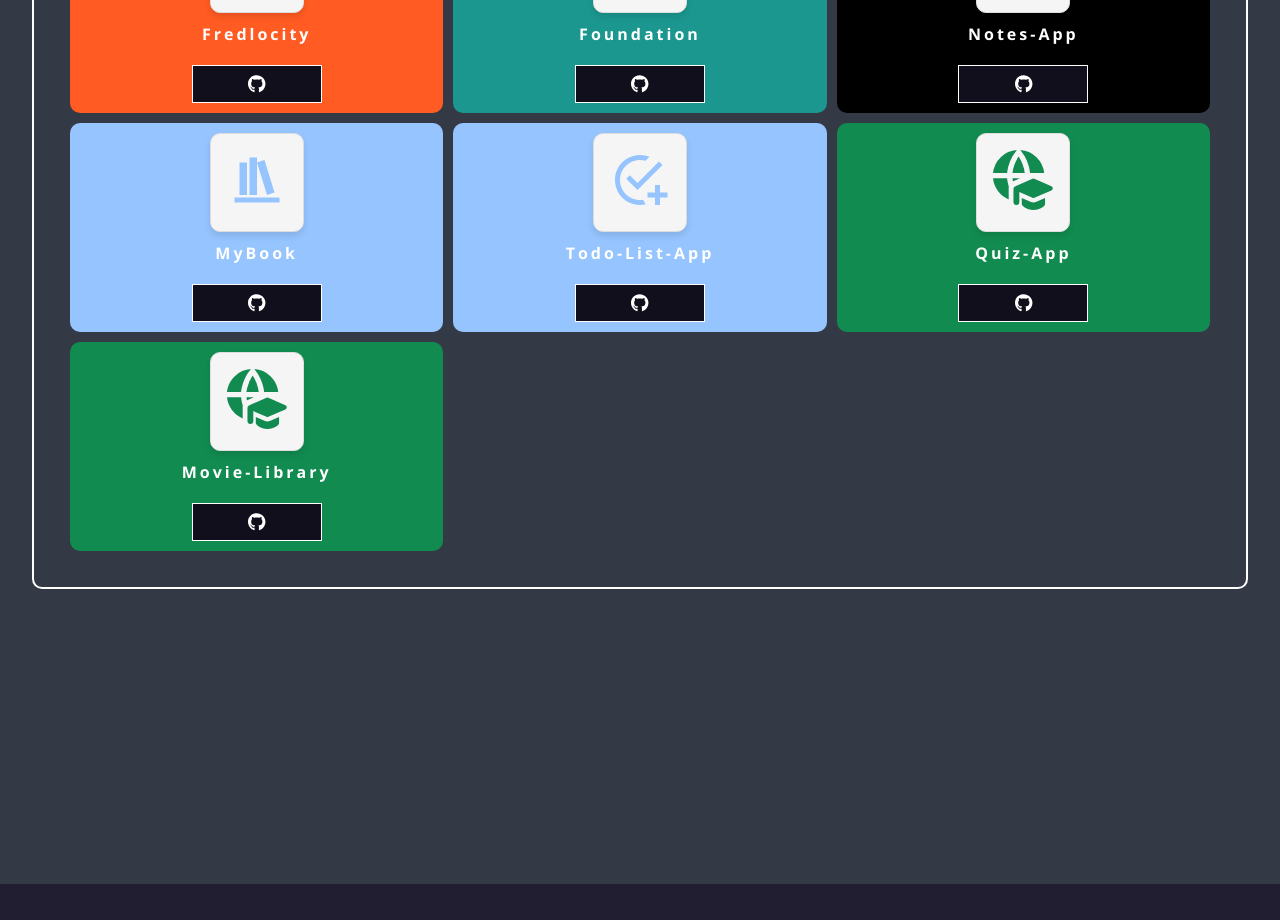
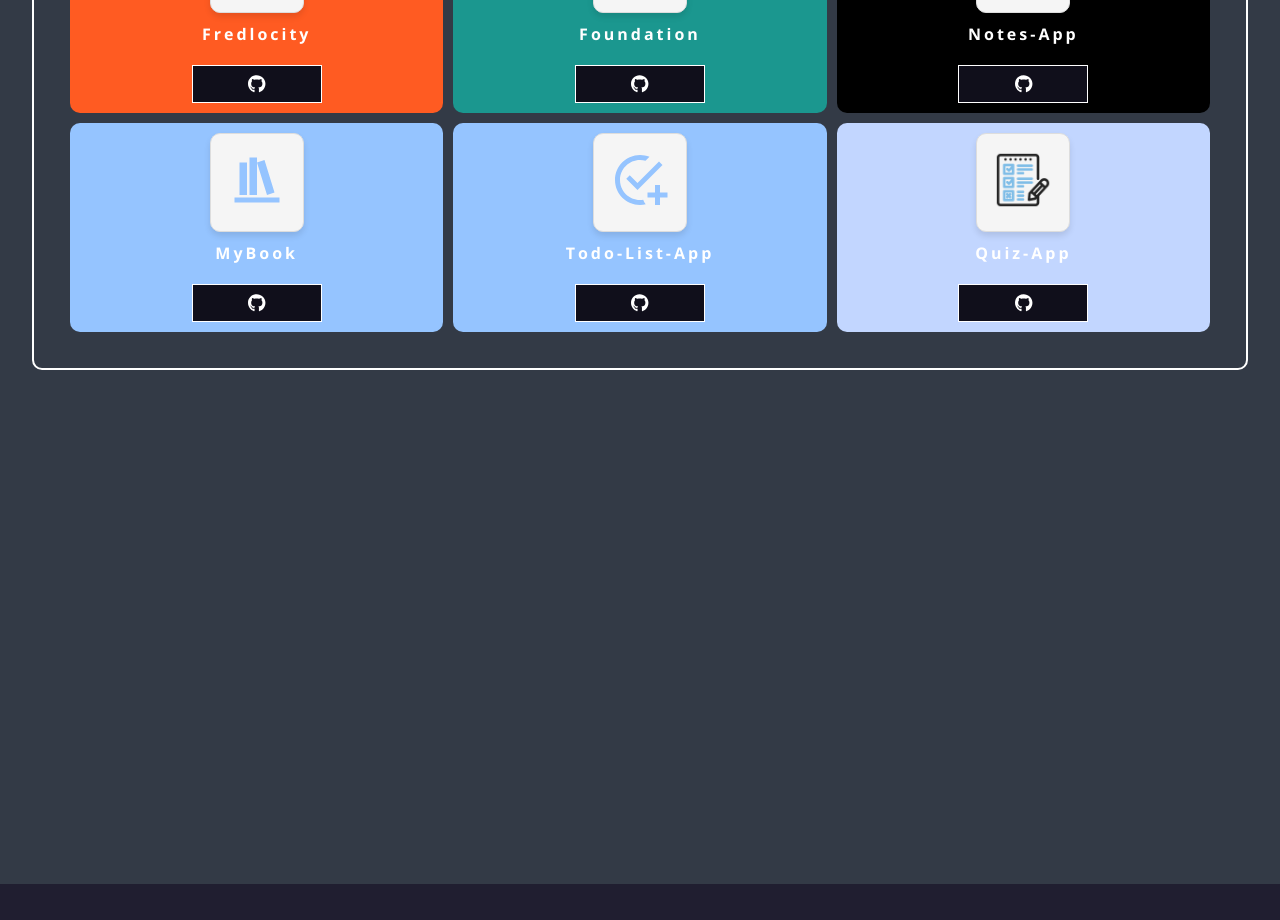
Before and after one commit to kumbangheracles/portfolio-web, a React (Vite) app: page / in a window 1280 px wide. Shown: the part 1900-2820 px from the top of the page. Built offline with nearby package versions, Linux system fonts and the light colour scheme.

Commit message:
cv updated

```diff
--- a/src/Components/AboutbtnAndConnect.jsx
+++ b/src/Components/AboutbtnAndConnect.jsx
@@ -3,7 +3,7 @@ import "/github_connect.svg";
 import "/linkedin.svg";
 import { FontAwesomeIcon } from "@fortawesome/react-fontawesome";
 import { faLinkedin, faGithub } from "@fortawesome/free-brands-svg-icons";
-import CV from "../assets/CV/CV.pdf";
+import CV from "../assets/CV/CV 2025.pdf";
 export default function AboutBtnConnect() {
   function handleDownload() {
     const link = document.createElement("a");
--- a/src/assets/Data/ProjectData.js
+++ b/src/assets/Data/ProjectData.js
@@ -37,17 +37,17 @@ const projectData = [
   {
     id: 6,
     name: "Quiz-App",
-    icon: "./ProjectIcon/quiz-app.svg",
-    bg: "#118B50",
+    icon: "./ProjectIcon/quizIcon.png",
+    bg: "#C2D6FF",
     src: "https://github.com/kumbangheracles/quiz-app",
   },
-  {
-    id: 7,
-    name: "Movie-Library",
-    icon: "./ProjectIcon/quiz-app.svg",
-    bg: "#118B50",
-    src: "https://github.com/kumbangheracles/quiz-app",
-  },
+  // {
+  //   id: 7,
+  //   name: "Movie-Library",
+  //   icon: "./ProjectIcon/quiz-app.svg",
+  //   bg: "#118B50",
+  //   src: "https://github.com/kumbangheracles/quiz-app",
+  // },
 ];
 
 export { projectData };
```
Also changed, not shown: public/ProjectIcon/quizIcon.png (added), 1 other file (tests, documents, lock files or other folders).
